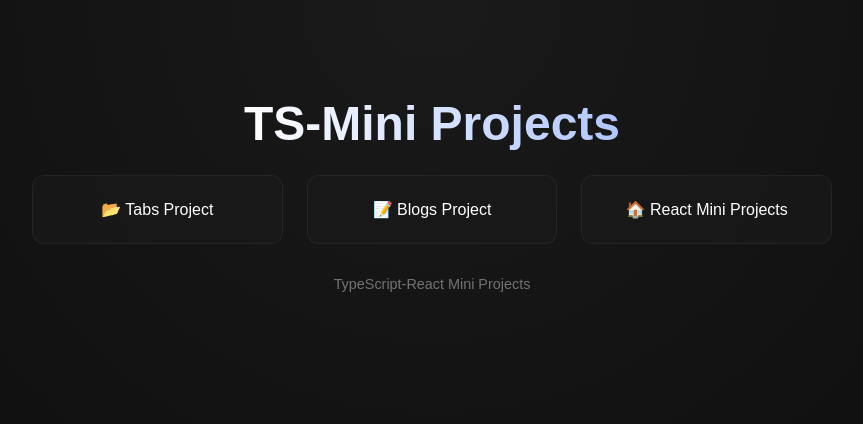
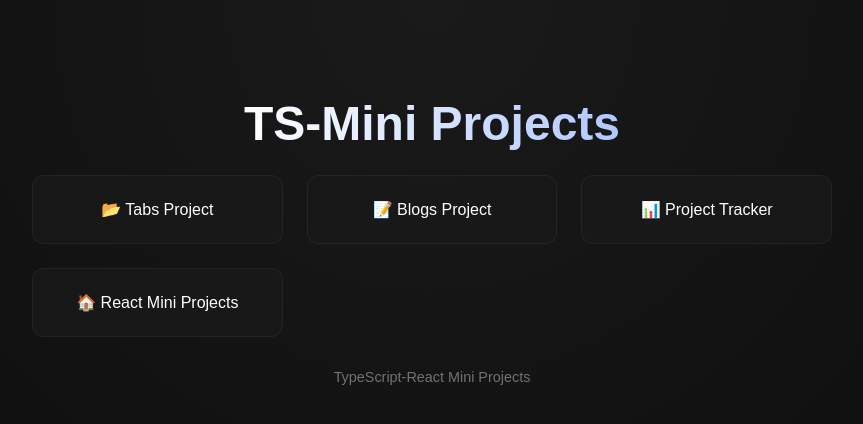
Before and after one commit to Hrisshhii/react-practice, a React (Vite) app in the folder ts-miniprojects/: page /project-tracker in a window 1280 px wide. Shown: the top 424 px of the page, without its empty margins (208-1071 px from the left). Built offline with nearby package versions, Linux system fonts and the light colour scheme.

Commit message:
Setting up the Project Tracker project

```diff
--- a/ts-miniprojects/src/App.tsx
+++ b/ts-miniprojects/src/App.tsx
@@ -9,6 +9,7 @@ function App() {
       <Route path="/" element={<HomePage />} />
       <Route path="/tabs" element={<Tabs />} />
       <Route path="/blogs" element={<Blogs />}/>
+      <Route path="/project-tracker" element={''}/>
     </Routes>
   )
 }
--- a/ts-miniprojects/src/Components/HomePage.tsx
+++ b/ts-miniprojects/src/Components/HomePage.tsx
@@ -9,6 +9,7 @@ const HomePage = () => {
       <div className="projects">
         <Link to="/tabs" className="card">📂 Tabs Project</Link>
         <Link to="/blogs" className="card">📝 Blogs Project</Link>
+        <Link to="/project-tracker" className="card">📊 Project Tracker</Link>
         <a href="https://hrisshhii.github.io/react-practice/" className="card">
           🏠 React Mini Projects
         </a>
```
